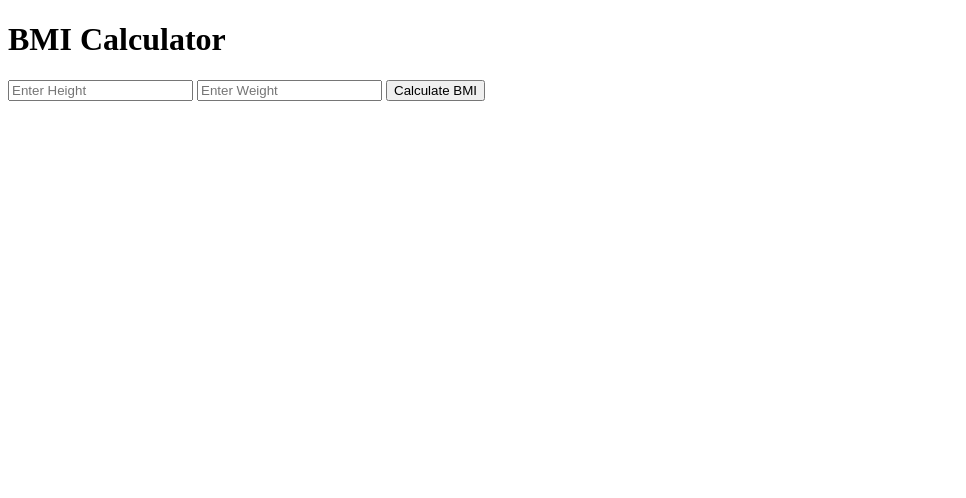
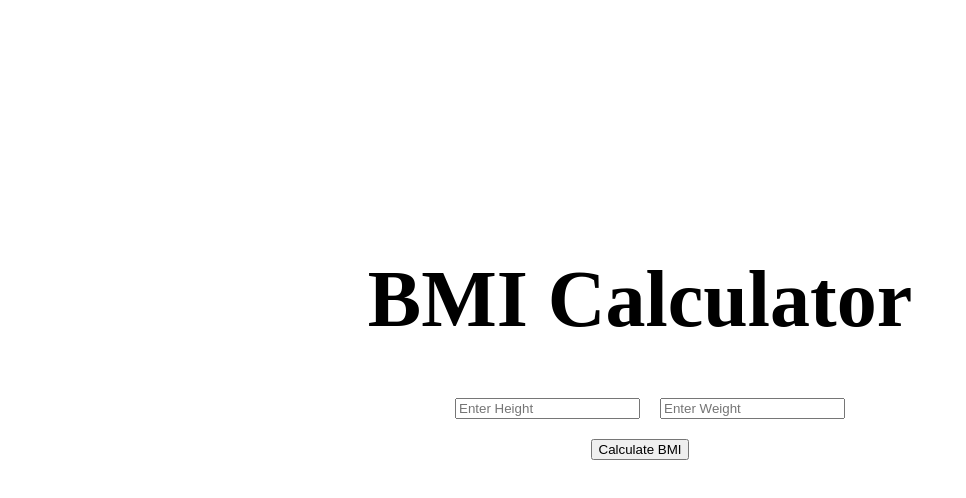
Before and after one commit to Helixjoe/Calculator-App, a website: page bmiCalculator.html in a window 1280 px wide. Shown: the whole page, without its empty margins (0-966 px from the left). Drawn offline with Linux system fonts and the light colour scheme.

Commit message:
css added

```diff
--- a/bmiCalculator.html
+++ b/bmiCalculator.html
@@ -5,13 +5,18 @@
     <meta http-equiv="X-UA-Compatible" content="IE=edge" />
     <meta name="viewport" content="width=device-width, initial-scale=1.0" />
     <title>BMI Calculator</title>
+    <link rel="stylesheet" href="styles.css" />
   </head>
   <body>
     <h1>BMI Calculator</h1>
     <form action="/bmiCalculator" method="post">
-      <input type="text" name="height" placeholder="Enter Height" />
-      <input type="text" name="weight" placeholder="Enter Weight" />
-      <button type="submit" name="submit">Calculate BMI</button>
+      <div class="inputs">
+        <input type="text" name="height" placeholder="Enter Height" />
+        <input type="text" name="weight" placeholder="Enter Weight" />
+      </div>
+      <div class="submitt">
+        <button type="submit" name="submit">Calculate BMI</button>
+      </div>
     </form>
   </body>
 </html>
--- /dev/null
+++ b/styles.css
@@ -0,0 +1,22 @@
+h1 {
+  padding-top: 200px;
+  font-size: 80px;
+  display: flex;
+  align-items: center;
+  justify-content: center;
+}
+
+.inputs {
+  display: flex;
+  justify-content: center;
+}
+
+input {
+  margin-left: 20px;
+}
+
+.submitt {
+  display: flex;
+  justify-content: center;
+  padding-top: 20px;
+}
```
